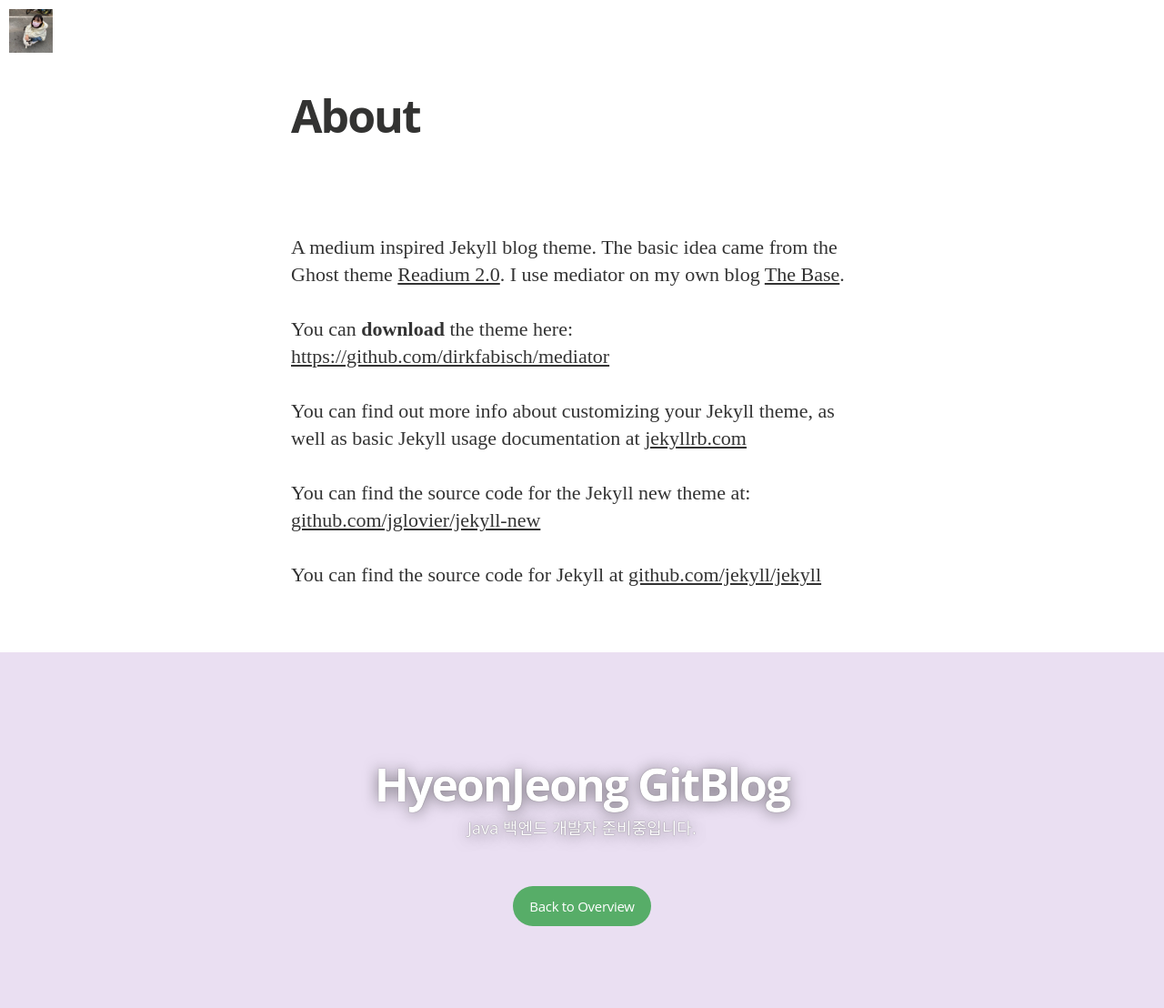
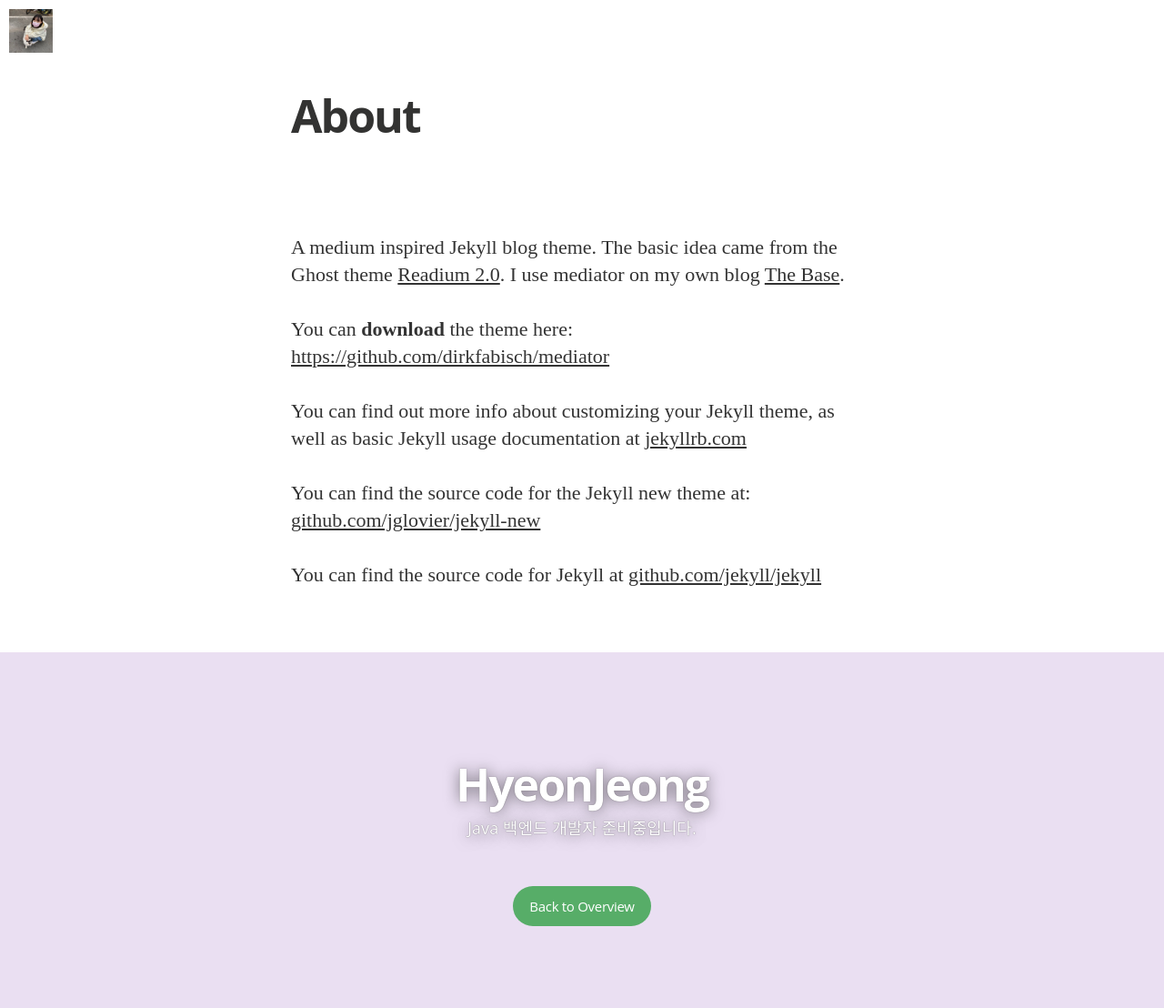
Before and after one commit to hj-keem/hj-keem.github.io, a Jekyll site: the page built from about.md, in a window 1280 px wide. Shown: the whole page at 91% size. Built offline with Jekyll 4.4.1, drawn with Linux system fonts in a browser that asks for light colours; nearby versions of some CDN libraries; some web fonts are replaced.

Commit message:
Update _config.yml

```diff
--- a/_config.yml
+++ b/_config.yml
@@ -4,7 +4,7 @@ gems:
   - jekyll-paginate
 
 # Site settings
-title: "HyeonJeong GitBlog"
+title: "HyeonJeong"
 description: > # this means to ignore newlines until "email:"
    Java 백엔드 개발자 준비중입니다.
 
```
